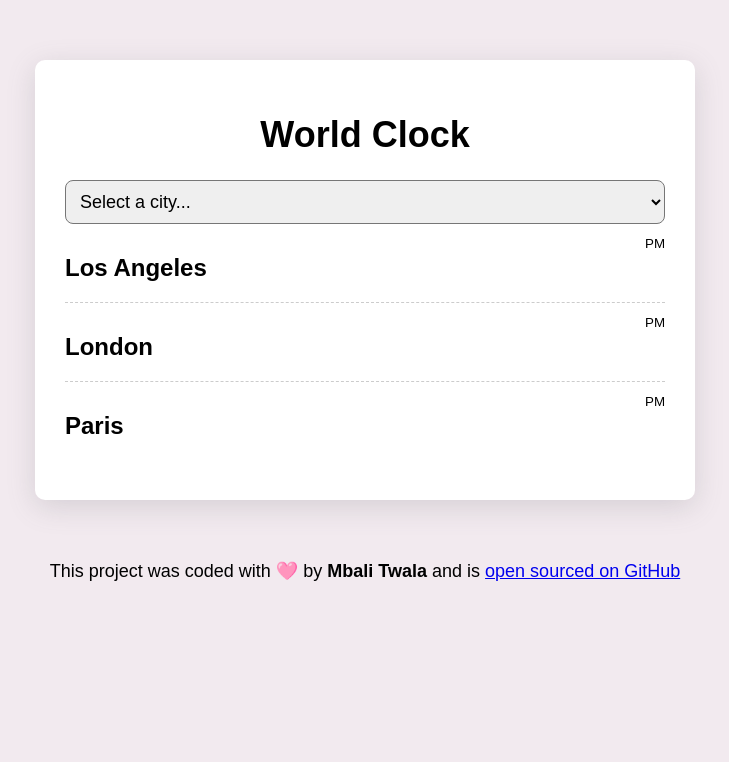
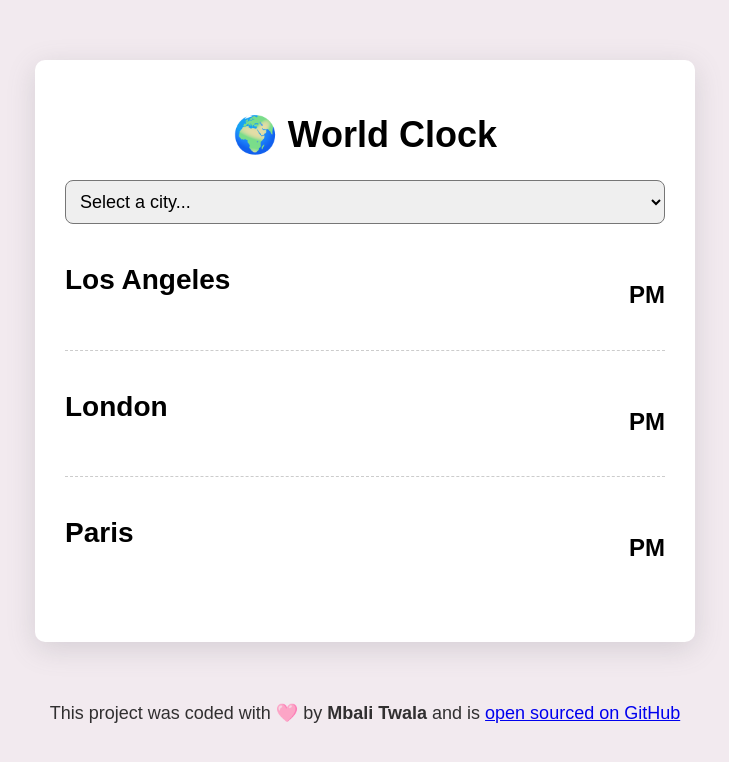
Before and after one commit to rosetwala45-oss/world-clock-app, a plain HTML site: page index.html in a window 1280 px wide. Shown: the whole page, without its empty margins (275-1004 px from the left). Drawn offline with nearby package versions, Linux system fonts and the light colour scheme.

Commit message:
Refactor HTML layout and improve styles
Simplify index.html structure (removed header/main wrappers), add emoji title, and reorganize city blocks for clearer markup. Update styles.css with h2 rules, adjust .city padding/margins, add .date/.time styling (including .time small), and tweak footer color for better visual hierarchy and spacing.

```diff
--- a/index.html
+++ b/index.html
@@ -13,10 +13,8 @@
   </head>
   <body>
     <div class="container">
-      <header>
-        <h1>World Clock</h1>
-      </header>
-      <main>
+      <h1>🌍 World Clock</h1>
+
       <select id="city">
         <option value=" ">Select a city...</option>
         <option value="current">Your current location</option>
@@ -24,6 +22,7 @@
         <option value="America/New_York">New York</option>
         <option value="Pacific/Auckland">Auckland</option>
       </select>
+
       <div id="cities">
         <div class="city" id="los-angeles">
           <div>
@@ -47,7 +46,6 @@
           <div class="time"><small>PM</small></div>
         </div>
       </div>
-      </main>
     </div>
     <footer>
       <p>
--- a/styles.css
+++ b/styles.css
@@ -16,6 +16,10 @@ h1 {
   text-align: center;
   font-size: 36px;
 }
+h2 {
+  margin: 0 0 5px;
+  font-size: 28px;
+}
 
 select {
   display: block;
@@ -28,15 +32,33 @@ select {
 .city {
   display: flex;
   justify-content: space-between;
-  padding: 30px auto;
-  margin: 10px 0;
+  padding-top: 30px;
+  padding-bottom: 30px;
+  margin-top: 10px;
+  margin-bottom: 10px;
   border-bottom: 1px dashed rgba(0, 0, 0, 0.2);
 }
 .city:last-child {
   border: none;
 }
 
+.date {
+  opacity: 0.7;
+}
+
+.time {
+  font-size: 48px;
+  font-weight: bold;
+}
+
+.time small {
+  font-size: 24px;
+  vertical-align: middle;
+  line-height: 48px;
+}
+
 footer {
   text-align: center;
   font-size: 18px;
+  color: rgba(0, 0, 0, 0.8);
 }
```
Lines whose indentation alone changed are shown as unchanged.
